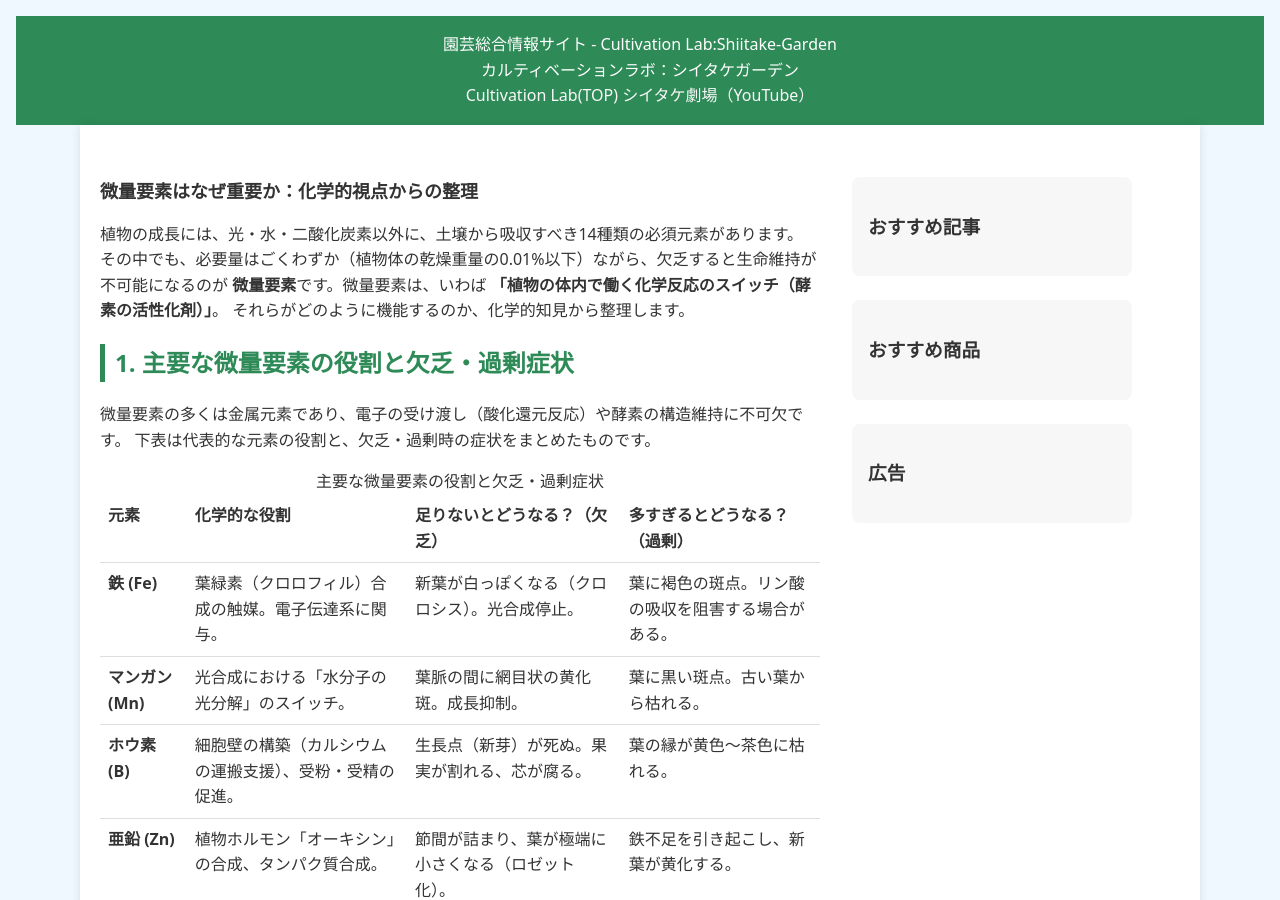
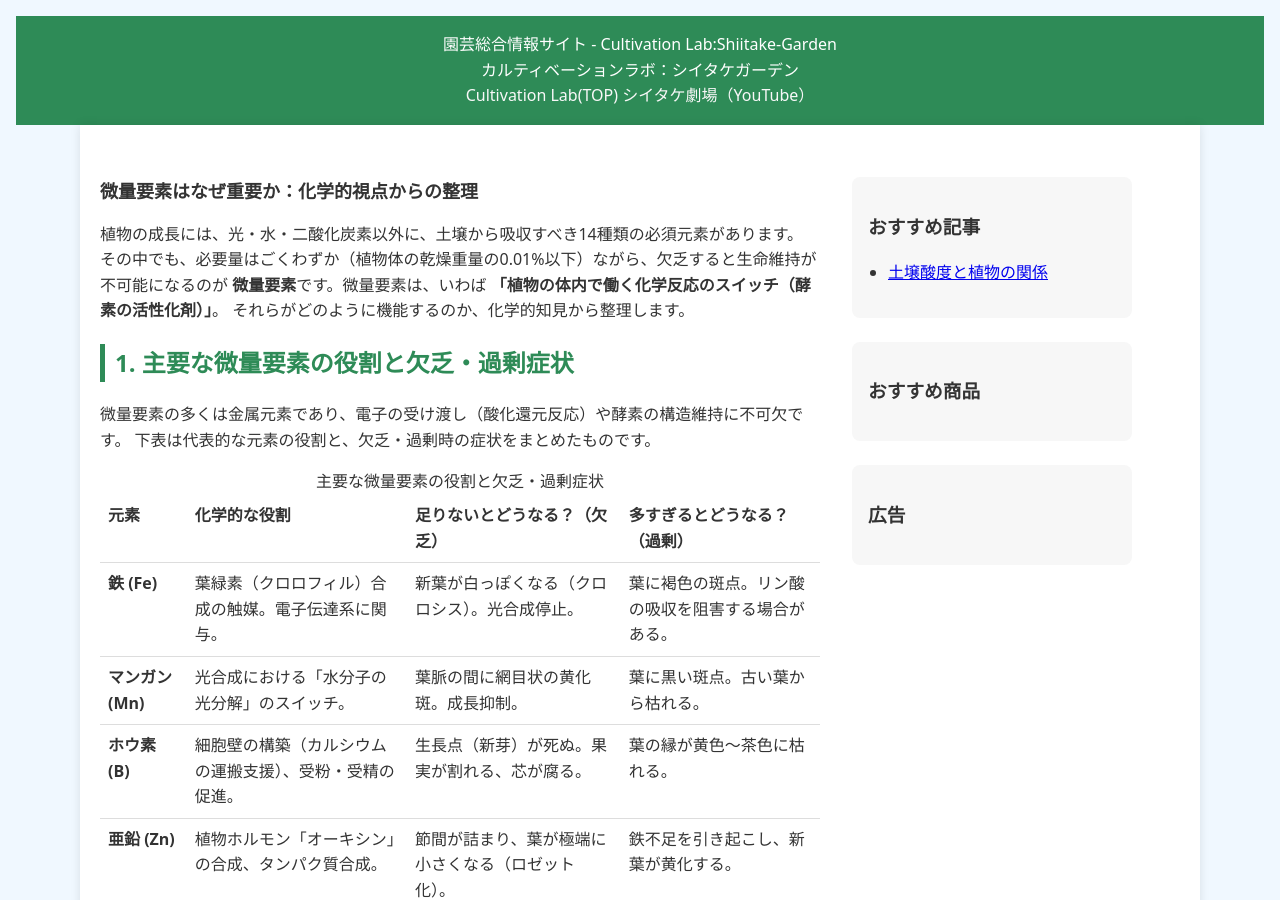
Before and after one commit to shiitake-garden/shiitake-garden.github.io, a Jekyll site: the page built from column/column_hiryou_biryou.html, in a window 1280 px wide and 900 px high. Built offline with Jekyll 4.4.1, drawn with Linux system fonts in a browser that asks for light colours.

Commit message:
Update column_hiryou_biryou.html

```diff
--- a/column/column_hiryou_biryou.html
+++ b/column/column_hiryou_biryou.html
@@ -195,6 +195,7 @@ title: 微量要素と植物生理の基礎
     <div class="sidebar-block">
       <h3>おすすめ記事</h3>
       <ul>
+        <li><a href="/column/column_ph.html">土壌酸度と植物の関係</a></li>
         <!--
         <li>#家庭菜園の病害虫対策</a></li>
         <li>#果樹の年間作業カレンダー</a></li>
```
